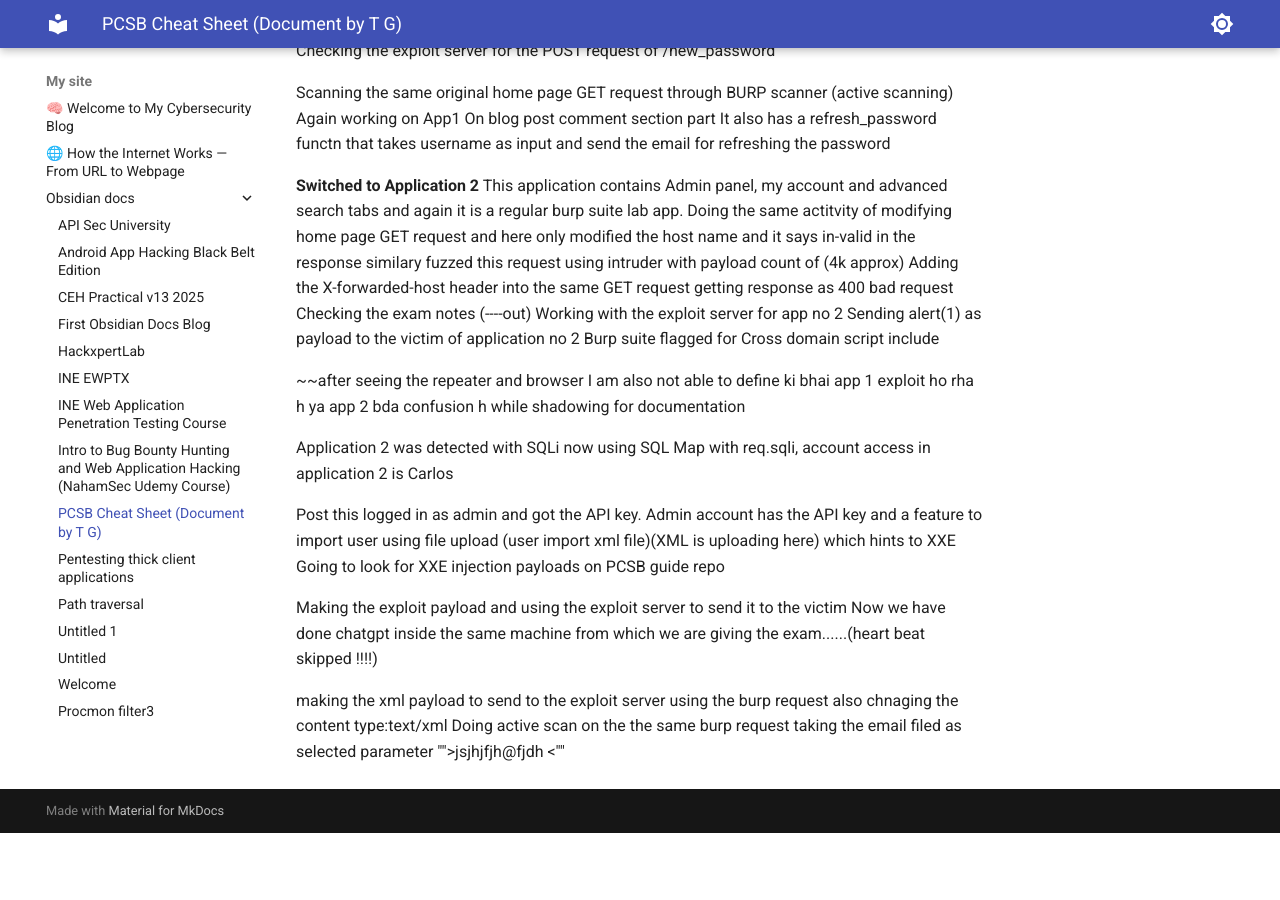
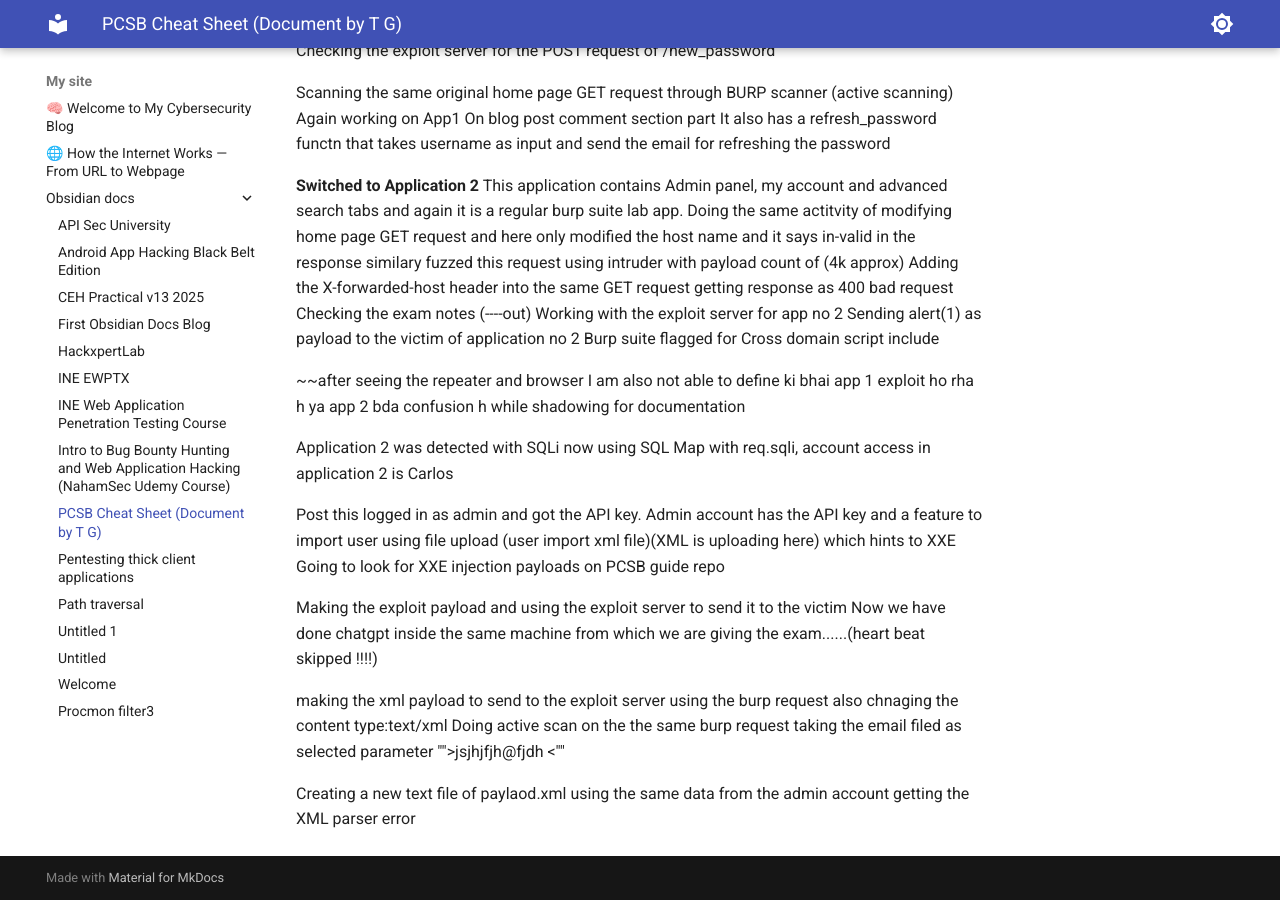
Before and after one commit to mravtechinfo/one-for-all, an MkDocs documentation site: the page built from docs/obsidian_docs/PCSB Cheat Sheet (Document by T_G).md, in a window 1280 px wide and 900 px high, scrolled down 1133 px. Built offline with MkDocs 1.6.1 and Material for MkDocs 9.7.7, drawn with Linux system fonts in a browser that asks for light colours; before the commit the page ends 1966 px from its top, so only the background shows below that.

```diff
--- a/docs/obsidian_docs/PCSB Cheat Sheet (Document by T_G).md
+++ b/docs/obsidian_docs/PCSB Cheat Sheet (Document by T_G).md
@@ -84,3 +84,6 @@
 making the xml payload to send to the exploit server using the burp request also chnaging the content type:text/xml
 Doing active scan on the the same burp request taking the email filed as selected parameter
 ""<email>>jsjhjfjh@fjdh <</emai>""
+
+Creating a new text file of paylaod.xml using the same data from the admin account
+getting the XML parser error
```
